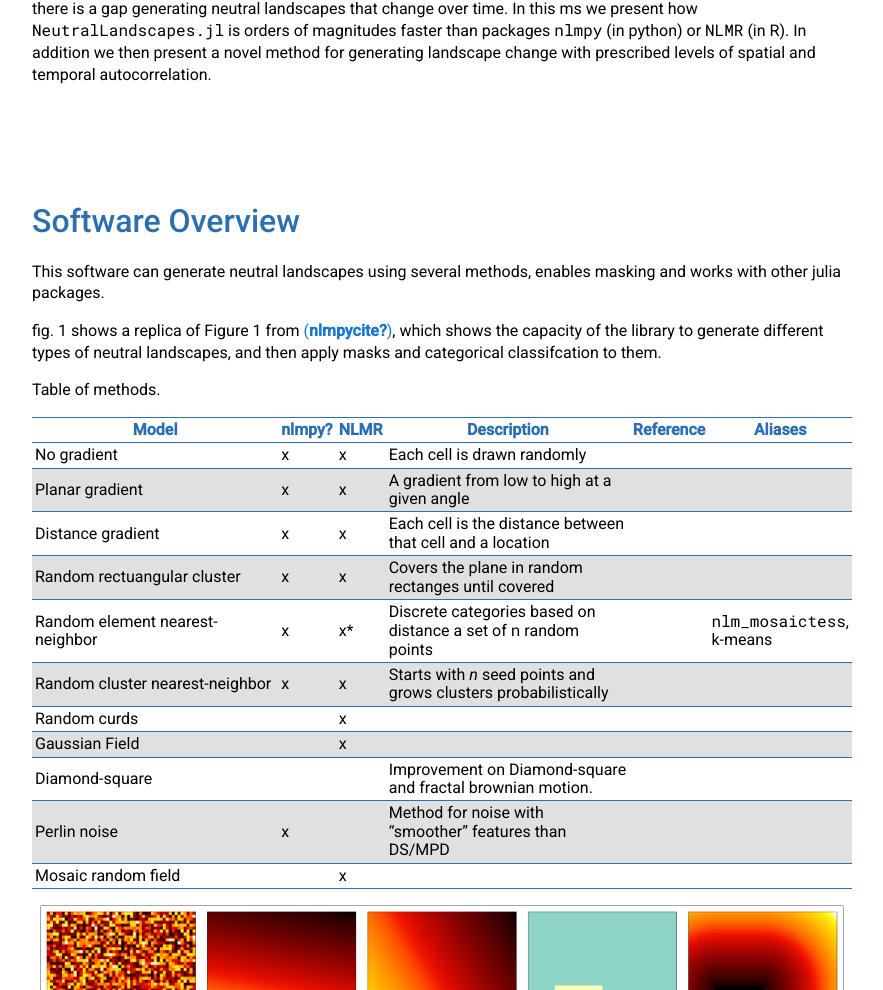
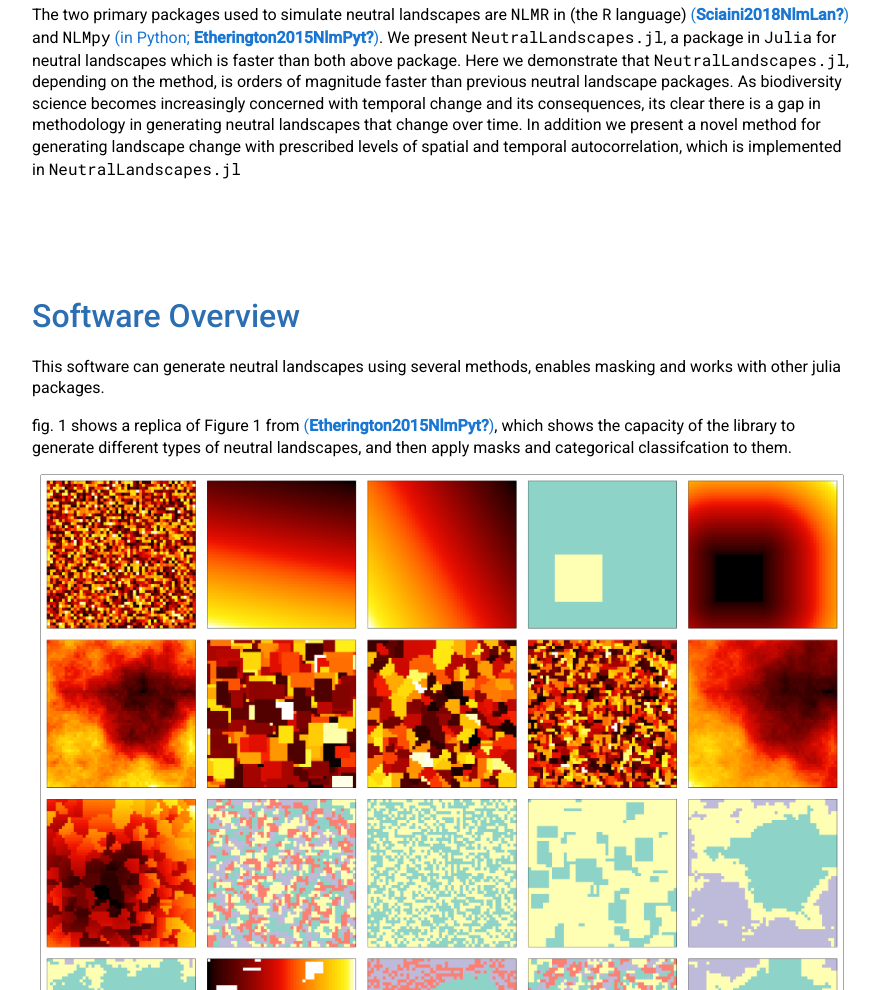
Before and after one commit to gottacatchenall/ms_neutral_landscapes_jl, a plain HTML site: page index.html in a window 1280 px wide. Shown: the part 730-1720 px from the top of the page, without its empty margins (198-1081 px from the left). Drawn offline with nearby package versions, Linux system fonts and the light colour scheme; a script that the page names is missing.

Commit message:
Deploying to gh-pages from @ gottacatchenall/ms_neutral_landscapes_jl@ad021b39d7baa9690157c03e794ab7575ed9aba8 🚀

```diff
--- a/index.html
+++ b/index.html
@@ -197,127 +197,14 @@
 
         <article>
             <h1 id="introduction">Introduction</h1>
-            <p>Neutral landscapes are increasingly used in ecological and evolutionary studies to provide a null expectation of the variance of a given metric over space.</p>
-            <p>Wide range of disciplines: from landscape genetics [], to spatial ecology [], and biogeography [].</p>
-            <p>As biodiversity science becomes increasingly concerned with temporal change and its consequences, its clear there is a gap generating neutral landscapes that change over time. In this ms we present how <code>NeutralLandscapes.jl</code> is orders of magnitudes faster than packages <code>nlmpy</code> (in python) or <code>NLMR</code> (in R). In addition we then present a novel method for generating landscape change with prescribed levels of spatial and temporal autocorrelation.</p>
+            <p>Neutral landscapes are increasingly used in ecological and evolutionary studies to provide a null expectation spatial variation of a given measurement. Originally developed to simulate the spatially autocorrelated data <span class="citation" data-cites="Gardner1987NeuMod Milne1992SpaAgg">(<strong>Gardner1987NeuMod?</strong>; <strong>Milne1992SpaAgg?</strong>)</span>, the have seen use in a wide range of disciplines: from landscape genetics <span class="citation" data-cites="Storfer2007PutLan">(<strong>Storfer2007PutLan?</strong>)</span>, to landscape and spatial ecology <span class="citation" data-cites="Tinker2004HisRan Remmel2013CatCla">(<strong>Tinker2004HisRan?</strong>; <strong>Remmel2013CatCla?</strong>)</span>, and biogeography <span class="citation" data-cites="Albert2017BarDis">(<strong>Albert2017BarDis?</strong>)</span>.</p>
+            <p>The two primary packages used to simulate neutral landscapes are <code>NLMR</code> in (the <code>R</code> language) <span class="citation" data-cites="Sciaini2018NlmLan">(<strong>Sciaini2018NlmLan?</strong>)</span> and <code>NLMpy</code> <span class="citation" data-cites="Etherington2015NlmPyt">(in Python; <strong>Etherington2015NlmPyt?</strong>)</span>. We present <code>NeutralLandscapes.jl</code>, a package in <code>Julia</code> for neutral landscapes which is faster than both above package. Here we demonstrate that <code>NeutralLandscapes.jl</code>, depending on the method, is orders of magnitude faster than previous neutral landscape packages. As biodiversity science becomes increasingly concerned with temporal change and its consequences, its clear there is a gap in methodology in generating neutral landscapes that change over time. In addition we present a novel method for generating landscape change with prescribed levels of spatial and temporal autocorrelation, which is implemented in <code>NeutralLandscapes.jl</code></p>
             <h1 id="software-overview">Software Overview</h1>
             <p>This software can generate neutral landscapes using several methods, enables masking and works with other julia packages.</p>
-            <p>fig. 1 shows a replica of Figure 1 from <span class="citation" data-cites="nlmpycite">(<strong>nlmpycite?</strong>)</span>, which shows the capacity of the library to generate different types of neutral landscapes, and then apply masks and categorical classifcation to them.</p>
-            <p>Table of methods.</p>
-            <table>
-            <colgroup>
-            <col style="width: 41%" />
-            <col style="width: 7%" />
-            <col style="width: 5%" />
-            <col style="width: 39%" />
-            <col style="width: 2%" />
-            <col style="width: 1%" />
-            </colgroup>
-            <thead>
-            <tr class="header">
-            <th>Model</th>
-            <th>nlmpy?</th>
-            <th>NLMR</th>
-            <th>Description</th>
-            <th>Reference</th>
-            <th>Aliases</th>
-            </tr>
-            </thead>
-            <tbody>
-            <tr class="odd">
-            <td>No gradient</td>
-            <td>x</td>
-            <td>x</td>
-            <td>Each cell is drawn randomly</td>
-            <td></td>
-            <td></td>
-            </tr>
-            <tr class="even">
-            <td>Planar gradient</td>
-            <td>x</td>
-            <td>x</td>
-            <td>A gradient from low to high at a given angle</td>
-            <td></td>
-            <td></td>
-            </tr>
-            <tr class="odd">
-            <td>Distance gradient</td>
-            <td>x</td>
-            <td>x</td>
-            <td>Each cell is the distance between that cell and a location</td>
-            <td></td>
-            <td></td>
-            </tr>
-            <tr class="even">
-            <td>Random rectuangular cluster</td>
-            <td>x</td>
-            <td>x</td>
-            <td>Covers the plane in random rectanges until covered</td>
-            <td></td>
-            <td></td>
-            </tr>
-            <tr class="odd">
-            <td>Random element nearest-neighbor</td>
-            <td>x</td>
-            <td>x*</td>
-            <td>Discrete categories based on distance a set of <code>n</code> random points</td>
-            <td></td>
-            <td><code>nlm_mosaictess</code>, k-means</td>
-            </tr>
-            <tr class="even">
-            <td>Random cluster nearest-neighbor</td>
-            <td>x</td>
-            <td>x</td>
-            <td>Starts with <span class="math inline"><em>n</em></span> seed points and grows clusters probabilistically</td>
-            <td></td>
-            <td></td>
-            </tr>
-            <tr class="odd">
-            <td>Random curds</td>
-            <td></td>
-            <td>x</td>
-            <td></td>
-            <td></td>
-            <td></td>
-            </tr>
-            <tr class="even">
-            <td>Gaussian Field</td>
-            <td></td>
-            <td>x</td>
-            <td></td>
-            <td></td>
-            <td></td>
-            </tr>
-            <tr class="odd">
-            <td>Diamond-square</td>
-            <td></td>
-            <td></td>
-            <td>Improvement on Diamond-square and fractal brownian motion.</td>
-            <td></td>
-            <td></td>
-            </tr>
-            <tr class="even">
-            <td>Perlin noise</td>
-            <td>x</td>
-            <td></td>
-            <td>Method for noise with “smoother” features than DS/MPD</td>
-            <td></td>
-            <td></td>
-            </tr>
-            <tr class="odd">
-            <td>Mosaic random field</td>
-            <td></td>
-            <td>x</td>
-            <td></td>
-            <td></td>
-            <td></td>
-            </tr>
-            </tbody>
-            </table>
+            <p>fig. 1 shows a replica of Figure 1 from <span class="citation" data-cites="Etherington2015NlmPyt">(<strong>Etherington2015NlmPyt?</strong>)</span>, which shows the capacity of the library to generate different types of neutral landscapes, and then apply masks and categorical classifcation to them.</p>
             <figure>
             <img src="./figures/figure1.png" id="fig:allmethods" alt="Figure 1: Recreation of the figure in nlmpy paper and the source, supplied in less than 40 lines of code." /><figcaption aria-hidden="true">Figure 1: Recreation of the figure in <code>nlmpy</code> paper and the source, supplied in less than 40 lines of code.</figcaption>
             </figure>
-            <h2 id="what-methods-have-been-called-different-things-but-are-actually-the-same-thing">What methods have been called different things but are actually the same thing?</h2>
             <h2 id="interoperability">Interoperability</h2>
             <p>Ease of use with other julia packages</p>
             <p>Mask of neutral variable masked across quebec in 3 lines.</p>
@@ -359,6 +246,7 @@
             <p><span class="math inline"><em>r</em></span>: rate, <span class="math inline"><em>v</em></span>: variability, <span class="math inline">[<em>Z</em>(<em>δ</em>)]<sub><em>i</em><em>j</em></sub></span>: the <span class="math inline">(<em>i</em>, <em>j</em>)</span> entry of the zscore of the <span class="math inline"><em>δ</em></span> matrix</p>
             <p><span class="math inline"><em>f</em><sub><em>S</em></sub>(<em>M</em><sub><em>i</em><em>j</em></sub>) = <em>r</em> + <em>v</em> ⋅ [<em>Z</em>(<em>δ</em>)]<sub><em>i</em><em>j</em></sub></span></p>
             <h3 id="spatiotemporal-autocorrelation">Spatiotemporal autocorrelation</h3>
+            <p><span class="math inline"><em>f</em><sub><em>S</em><em>T</em></sub>(<em>M</em><sub><em>i</em><em>j</em></sub>) = <em>r</em> + <em>v</em> ⋅ [<em>Z</em>(<em>δ</em>)]<sub><em>i</em><em>j</em></sub></span></p>
             <h2 id="rescaling-to-mimic-real-data">Rescaling to mimic real data</h2>
             <h1 id="discussion">Discussion</h1>
             <h1 id="references">References</h1>
```
Also changed, not shown: 4 other files.
